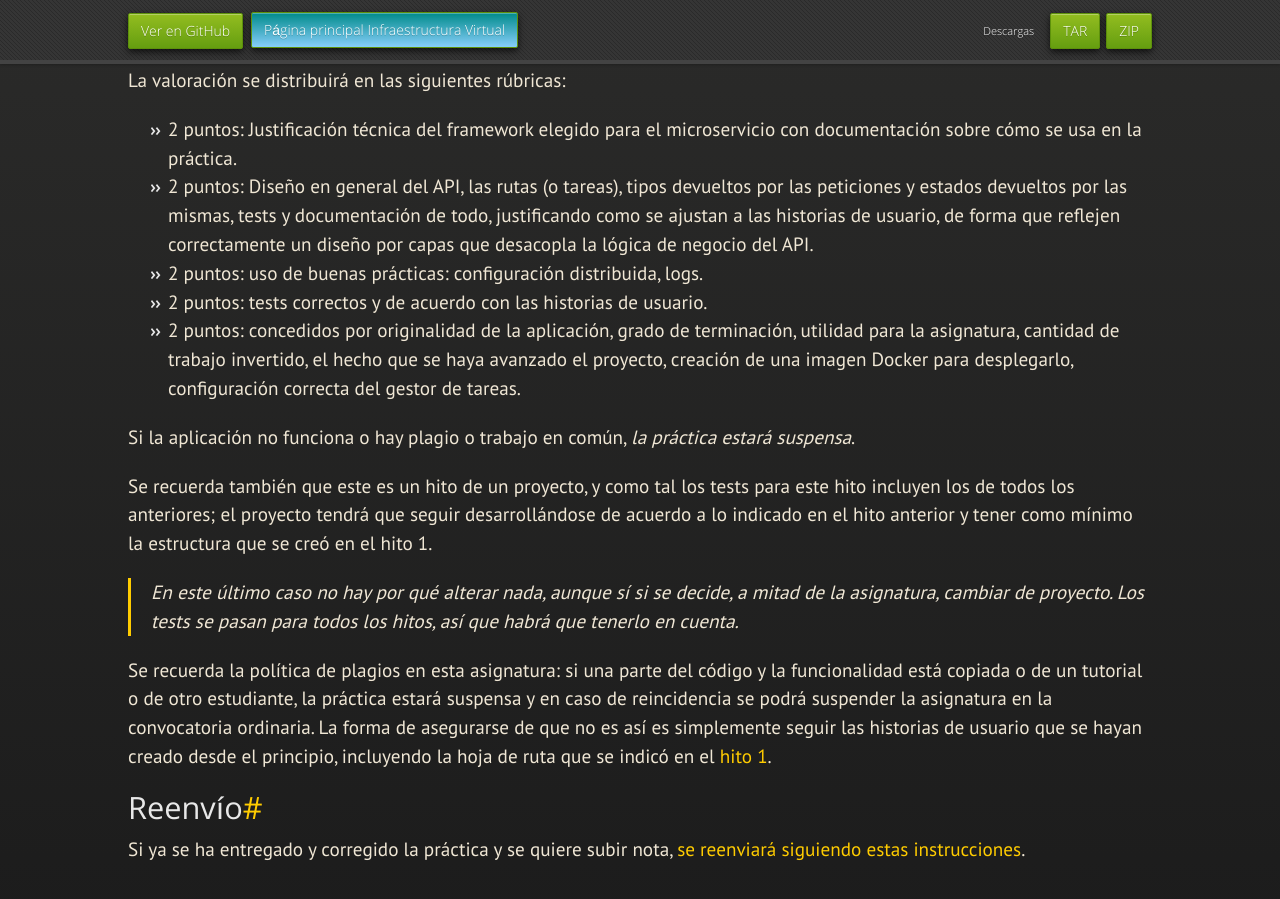
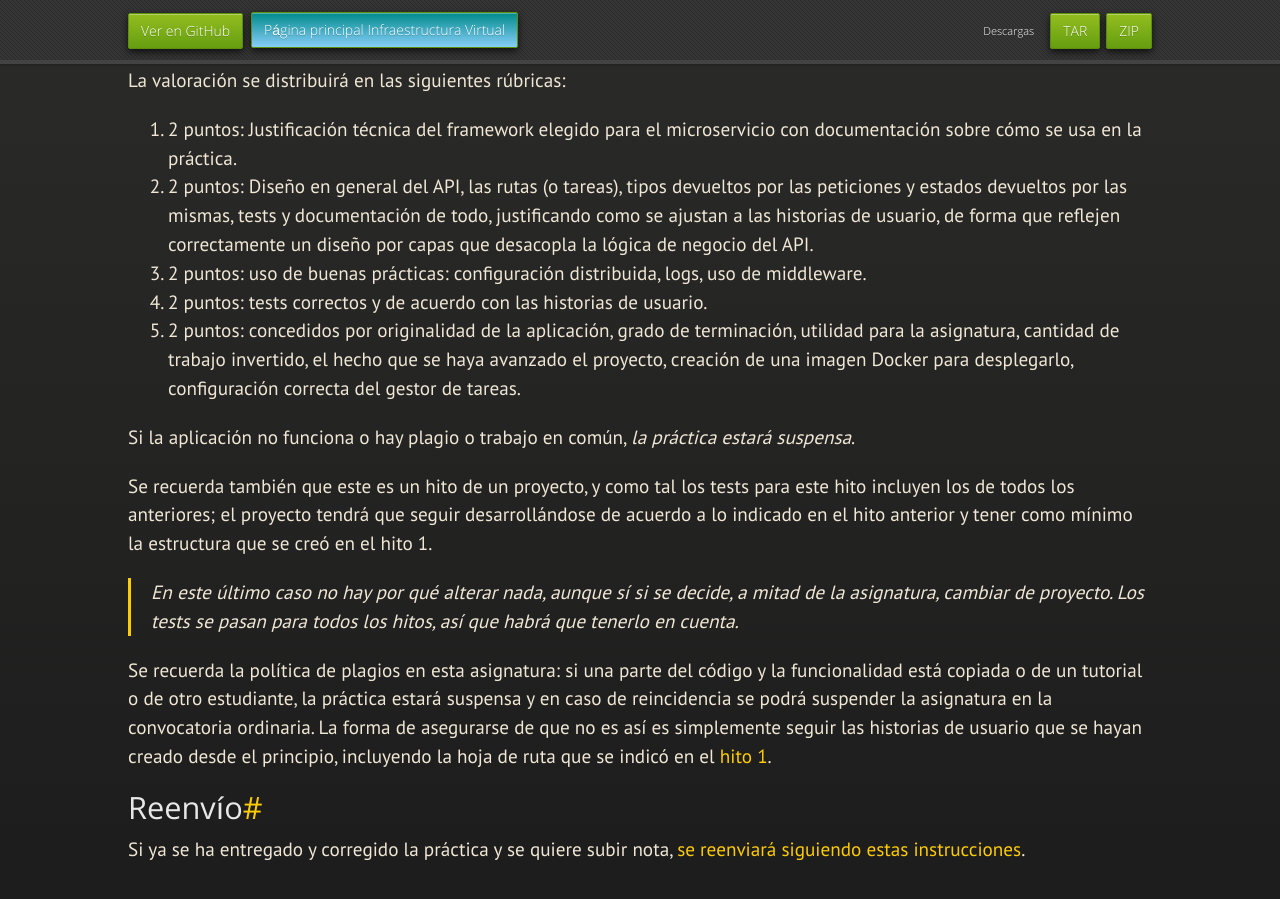
Before and after one commit to JJ/IV, a Jekyll site: the page built from documentos/proyecto/6.Microservicio.md, in a window 1280 px wide and 900 px high, scrolled down 1776 px. Built offline with Jekyll 4.4.1, drawn with Linux system fonts in a browser that asks for light colours; nearby versions of some CDN libraries; some web fonts are replaced; our own code applies the rules of GitHub Pages for plain Markdown files.

Commit message:
Sync documentos/proyecto/6.Microservicio.md de master a gh-pages

```diff
--- a/documentos/proyecto/6.Microservicio.md
+++ b/documentos/proyecto/6.Microservicio.md
@@ -95,16 +95,17 @@ travis se usará para ejecutar los tests de integración.
 
 La valoración se distribuirá en las siguientes rúbricas:
 
-* 2 puntos: Justificación técnica del framework elegido para el
+1. 2 puntos: Justificación técnica del framework elegido para el
   microservicio con documentación sobre cómo se usa en la práctica.
-* 2 puntos: Diseño en general del API, las rutas (o tareas), tipos
-  devueltos por las peticiones y estados devueltos por las mismas, tests y
-  documentación de todo, justificando como se ajustan a las historias
-  de usuario, de forma que reflejen correctamente un diseño por capas
-  que desacopla la lógica de negocio del API.
-* 2 puntos: uso de buenas prácticas: configuración distribuida, logs.
-* 2 puntos: tests correctos y de acuerdo con las historias de usuario.
-* 2 puntos: concedidos por originalidad de la aplicación, grado de
+2. 2 puntos: Diseño en general del API, las rutas (o tareas), tipos
+  devueltos por las peticiones y estados devueltos por las mismas,
+  tests y documentación de todo, justificando como se ajustan a las
+  historias de usuario, de forma que reflejen correctamente un diseño
+  por capas que desacopla la lógica de negocio del API.
+3. 2 puntos: uso de buenas prácticas: configuración distribuida, logs,
+   uso de middleware.
+4. 2 puntos: tests correctos y de acuerdo con las historias de usuario.
+5. 2 puntos: concedidos por originalidad de la aplicación, grado de
   terminación, utilidad para la asignatura, cantidad de
   trabajo invertido, el hecho que se haya avanzado el proyecto,
   creación de una imagen Docker para desplegarlo, configuración
```
